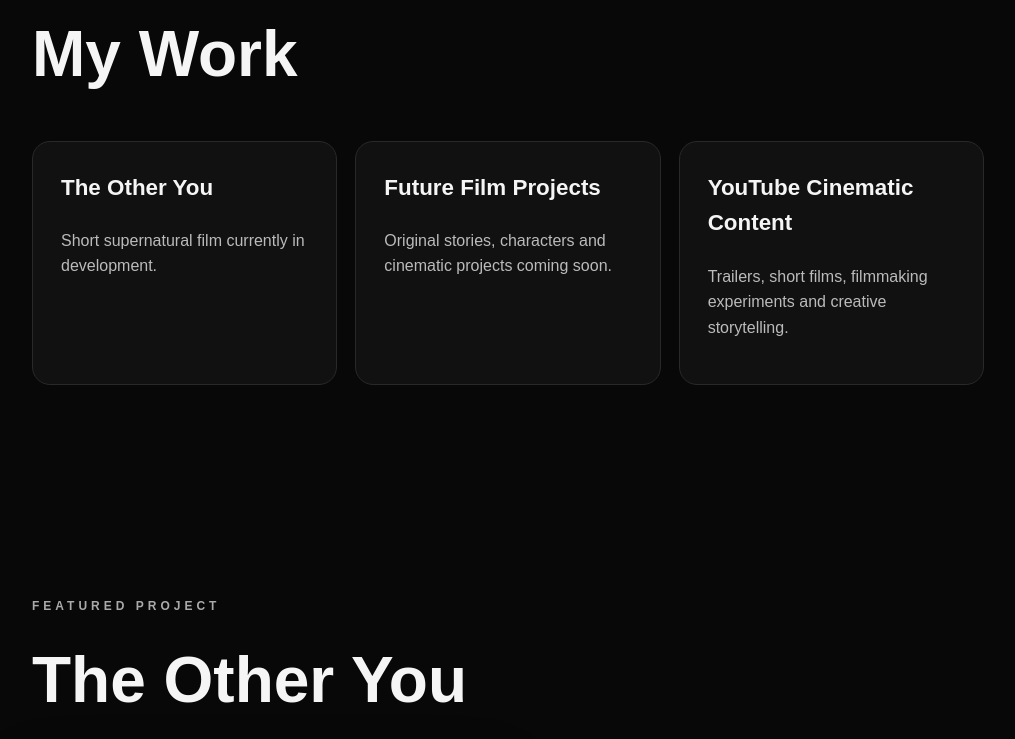
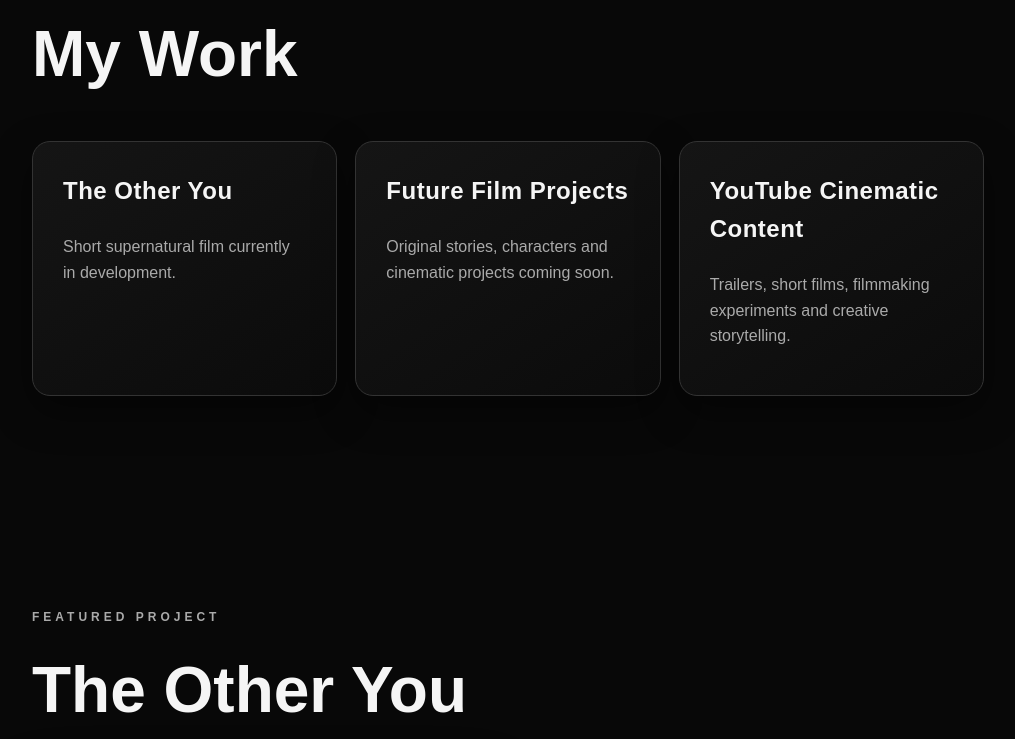
Before and after one commit to stafansalvatore08-cmd/raymond-stafan-salvatore-ink, a plain HTML site: page index.html in a window 1280 px wide. Shown: the part 1509-2248 px from the top of the page, without its empty margins (132-1147 px from the left). Drawn offline with Linux system fonts and the light colour scheme.

Commit message:
Update style.css

```diff
--- a/style.css
+++ b/style.css
@@ -61,13 +61,29 @@ nav {
   margin-top: 35px;
 }
 .cards article {
-  padding: 28px;
-  border: 1px solid #292929;
+  padding: 30px;
+  border: 1px solid #333;
   border-radius: 18px;
-  background: #111;
+  background: linear-gradient(145deg, #151515, #0b0b0b);
+  box-shadow: 0 15px 40px rgba(0, 0, 0, 0.45);
+  transition: transform 0.3s ease, border-color 0.3s ease;
 }
-.cards h3 { margin-top: 0; font-size: 1.4rem; }
-.cards p { color: #bbb; }
+
+.cards article:hover {
+  transform: translateY(-8px);
+  border-color: #777;
+}
+
+.cards h3 {
+  margin-top: 0;
+  font-size: 1.5rem;
+  letter-spacing: 0.5px;
+}
+
+.cards p {
+  color: #aaa;
+}
+
 .contact { padding-bottom: 130px; }
 footer {
   text-align: center;
```
